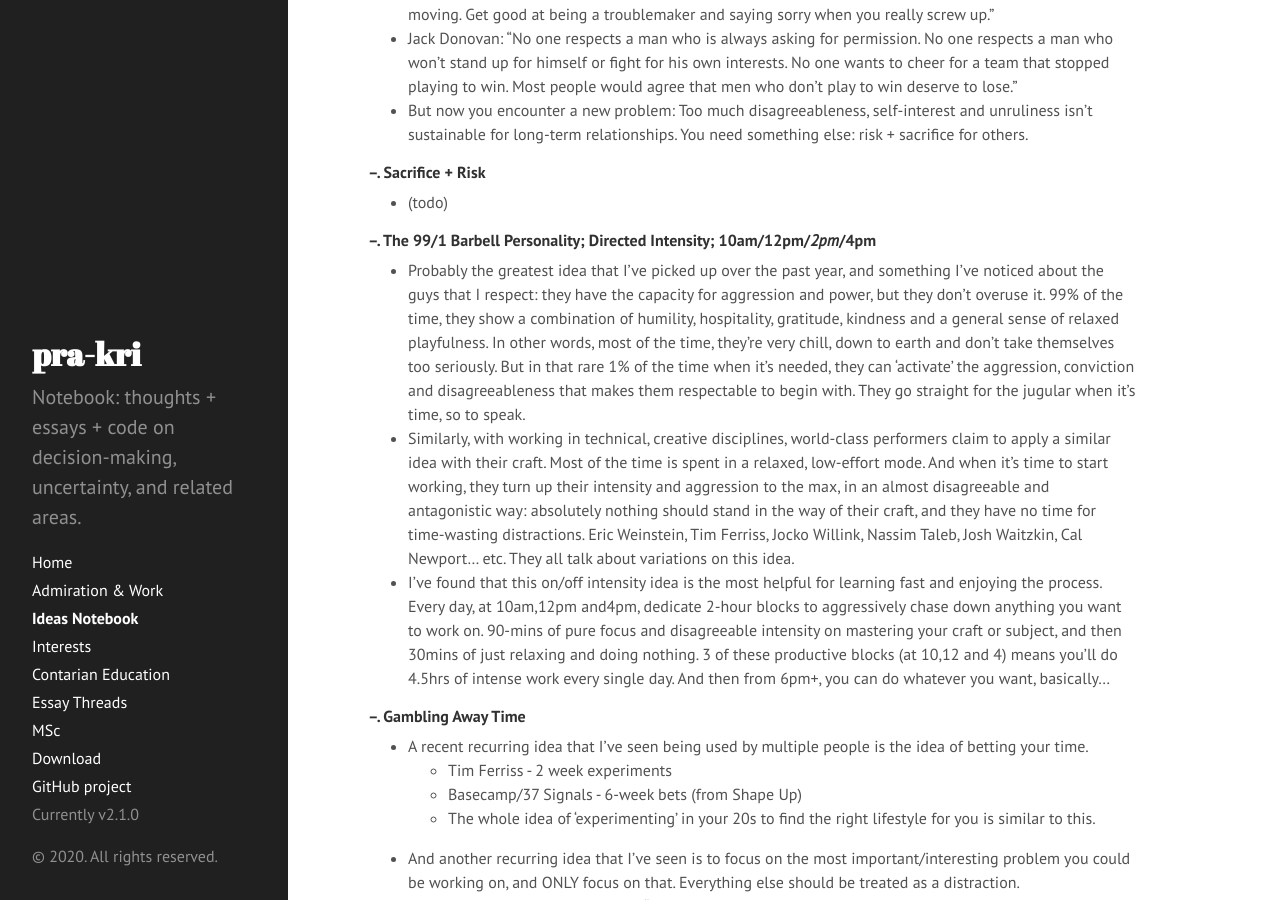
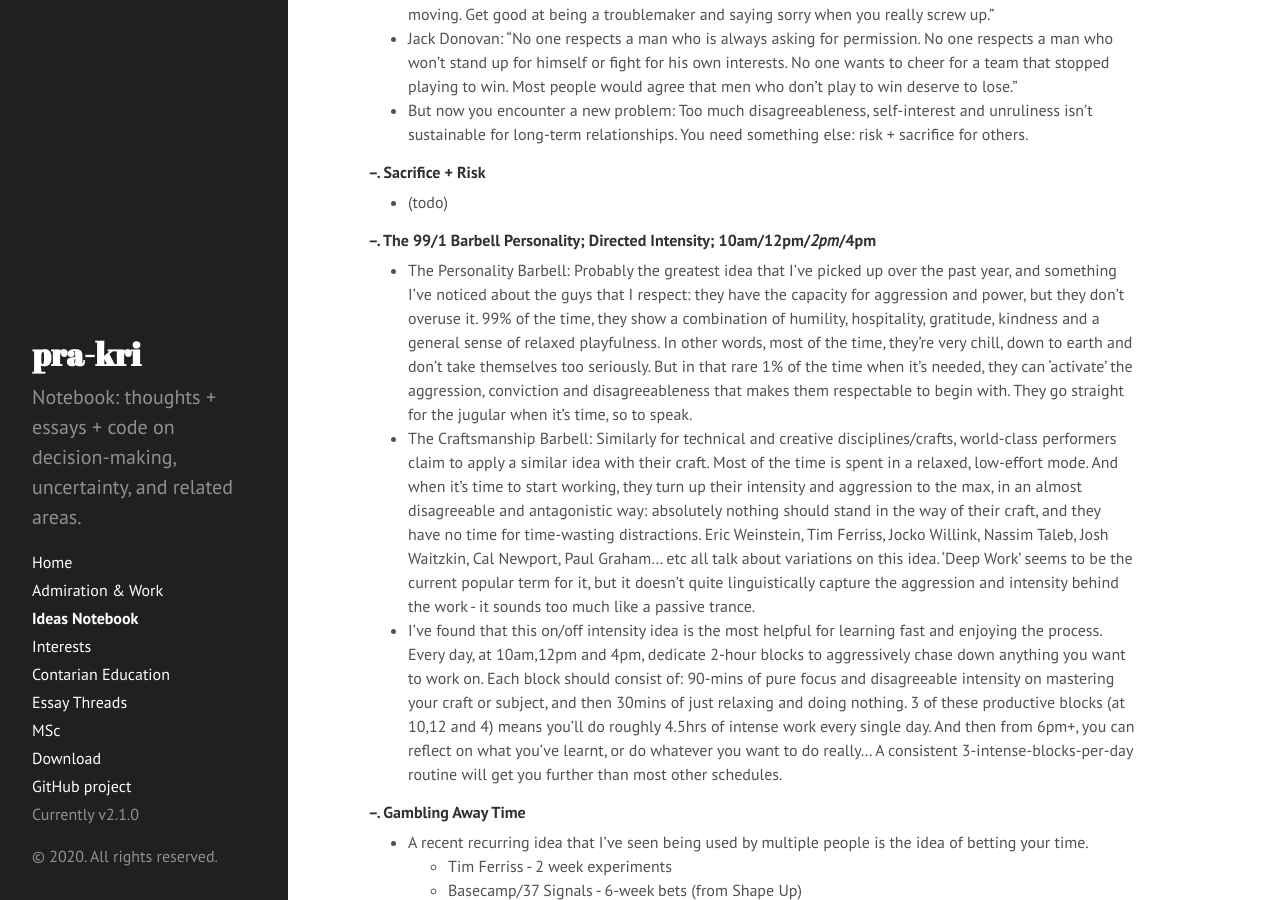
Before and after one commit to pra-kri/pra-kri.github.io, a Jekyll site: the page built from IdeasNotebook.md, in a window 1280 px wide and 900 px high, scrolled down 3450 px. Built offline with Jekyll 4.4.1, drawn with Linux system fonts in a browser that asks for light colours; Markdown is read by kramdown in place of the engine named in the settings.

Commit message:
Update IdeasNotebook.md

```diff
--- a/IdeasNotebook.md
+++ b/IdeasNotebook.md
@@ -79,9 +79,9 @@ Maybe the solution is to work in small selective teams with autonomy and shared
 * (todo)
 
 ##### --. The 99/1 Barbell Personality; Directed Intensity; 10am/12pm/*2pm*/4pm
-* Probably the greatest idea that I've picked up over the past year, and something I've noticed about the guys that I respect: they have the capacity for aggression and power, but they don't overuse it. 99% of the time, they show a combination of humility, hospitality, gratitude, kindness and a general sense of relaxed playfulness. In other words, most of the time, they're very chill, down to earth and don't take themselves too seriously. But in that rare 1% of the time when it's needed, they can 'activate' the aggression, conviction and disagreeableness that makes them respectable to begin with. They go straight for the jugular when it's time, so to speak.
-* Similarly, with working in technical, creative disciplines, world-class performers claim to apply a similar idea with their craft. Most of the time is spent in a relaxed, low-effort mode. And when it's time to start working, they turn up their intensity and aggression to the max, in an almost disagreeable and antagonistic way: absolutely nothing should stand in the way of their craft, and they have no time for time-wasting distractions. Eric Weinstein, Tim Ferriss, Jocko Willink, Nassim Taleb, Josh Waitzkin, Cal Newport... etc. They all talk about variations on this idea.
-* I've found that this on/off intensity idea is the most helpful for learning fast and enjoying the process. Every day, at 10am,12pm and4pm, dedicate 2-hour blocks to aggressively chase down anything you want to work on. 90-mins of pure focus and disagreeable intensity on mastering your craft or subject, and then 30mins of just relaxing and doing nothing. 3 of these productive blocks (at 10,12 and 4) means you'll do 4.5hrs of intense work every single day. And then from 6pm+, you can do whatever you want, basically...
+* The Personality Barbell: Probably the greatest idea that I've picked up over the past year, and something I've noticed about the guys that I respect: they have the capacity for aggression and power, but they don't overuse it. 99% of the time, they show a combination of humility, hospitality, gratitude, kindness and a general sense of relaxed playfulness. In other words, most of the time, they're very chill, down to earth and don't take themselves too seriously. But in that rare 1% of the time when it's needed, they can 'activate' the aggression, conviction and disagreeableness that makes them respectable to begin with. They go straight for the jugular when it's time, so to speak.
+* The Craftsmanship Barbell: Similarly for technical and creative disciplines/crafts, world-class performers claim to apply a similar idea with their craft. Most of the time is spent in a relaxed, low-effort mode. And when it's time to start working, they turn up their intensity and aggression to the max, in an almost disagreeable and antagonistic way: absolutely nothing should stand in the way of their craft, and they have no time for time-wasting distractions. Eric Weinstein, Tim Ferriss, Jocko Willink, Nassim Taleb, Josh Waitzkin, Cal Newport, Paul Graham... etc all talk about variations on this idea. 'Deep Work' seems to be the current popular term for it, but it doesn't quite linguistically capture the aggression and intensity behind the work - it sounds too much like a passive trance.
+* I've found that this on/off intensity idea is the most helpful for learning fast and enjoying the process. Every day, at 10am,12pm and 4pm, dedicate 2-hour blocks to aggressively chase down anything you want to work on. Each block should consist of: 90-mins of pure focus and disagreeable intensity on mastering your craft or subject, and then 30mins of just relaxing and doing nothing. 3 of these productive blocks (at 10,12 and 4) means you'll do roughly 4.5hrs of intense work every single day. And then from 6pm+, you can reflect on what you've learnt, or do whatever you want to do really... A consistent 3-intense-blocks-per-day routine will get you further than most other schedules.
 
 ##### --. Gambling Away Time
 * A recent recurring idea that I've seen being used by multiple people is the idea of betting your time.
```
